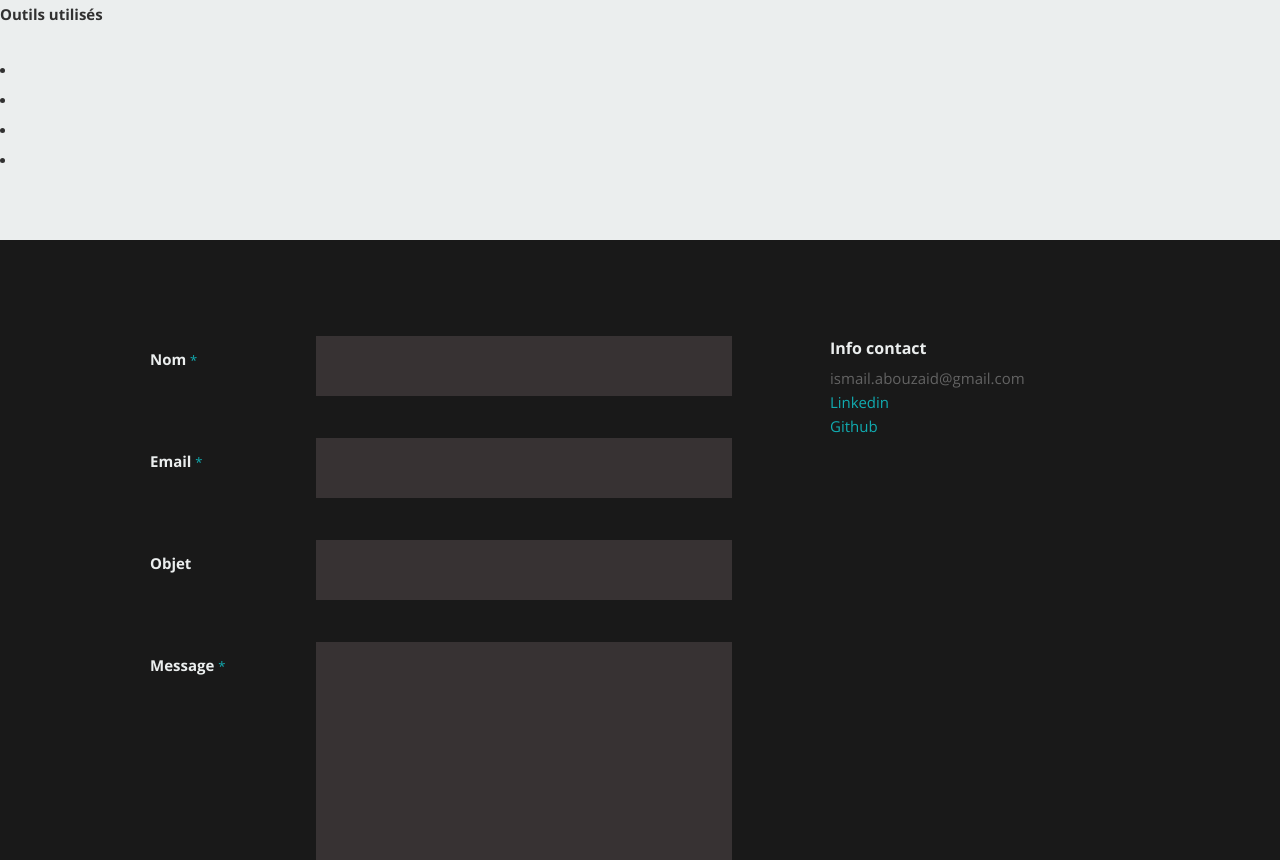
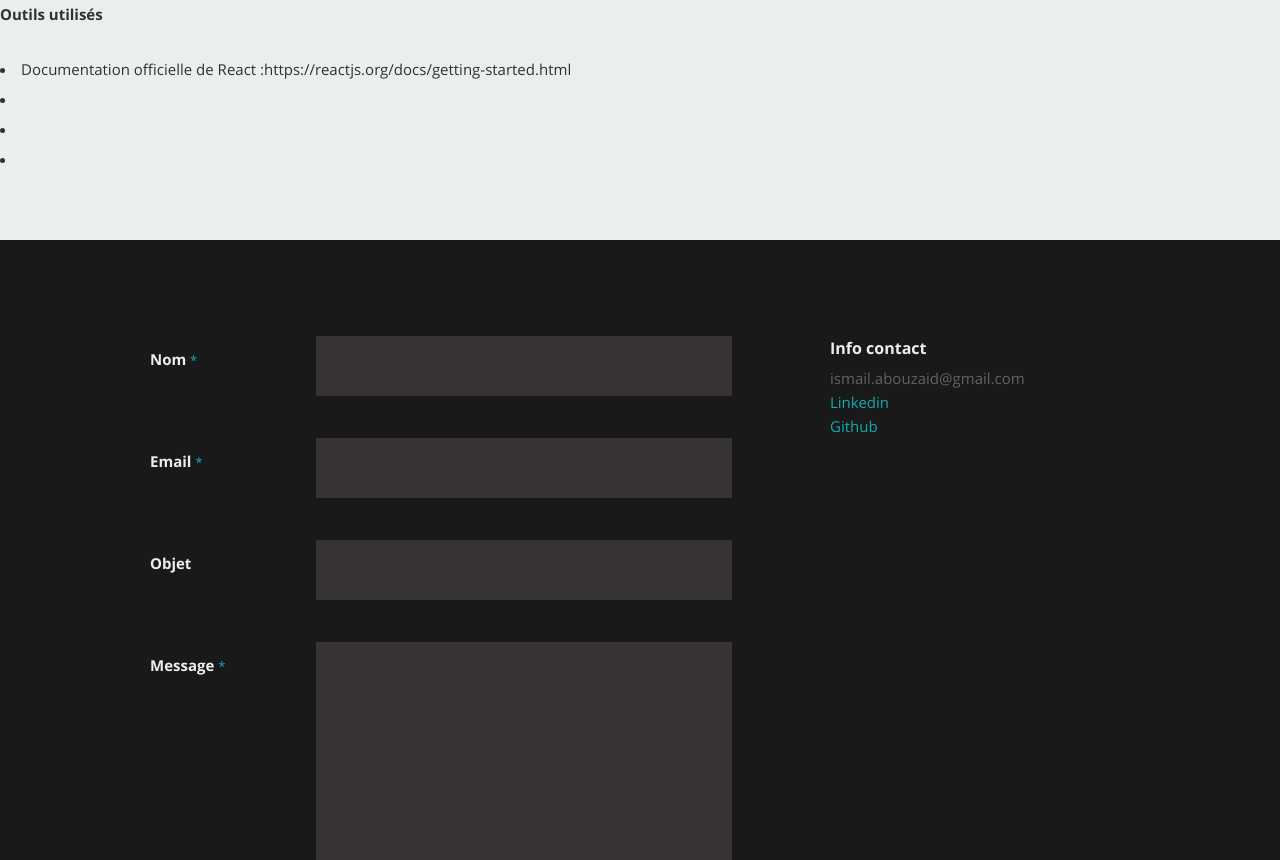
Before and after one commit to ismail885/PortfolioIsmail, a plain HTML site: page index.html in a window 1280 px wide. Shown: the part 8522-9382 px from the top of the page. Drawn offline with nearby package versions, Linux system fonts and the light colour scheme.

Commit message:
sixth commit

```diff
--- a/index.html
+++ b/index.html
@@ -447,7 +447,7 @@
       </div>
       <div>
          <p><strong>Outils utilisés</strong></p>
-         <li></li>
+         <li>Documentation officielle de React :https://reactjs.org/docs/getting-started.html</li>
          <li></li>
          <li></li>
          <li></li>
```
